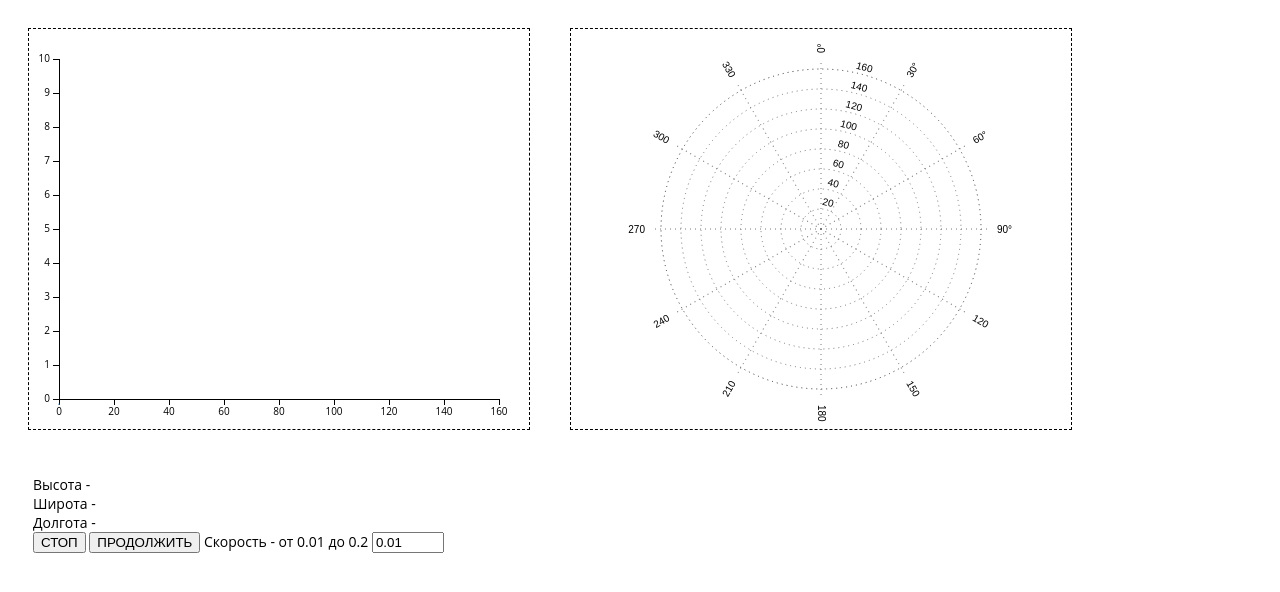
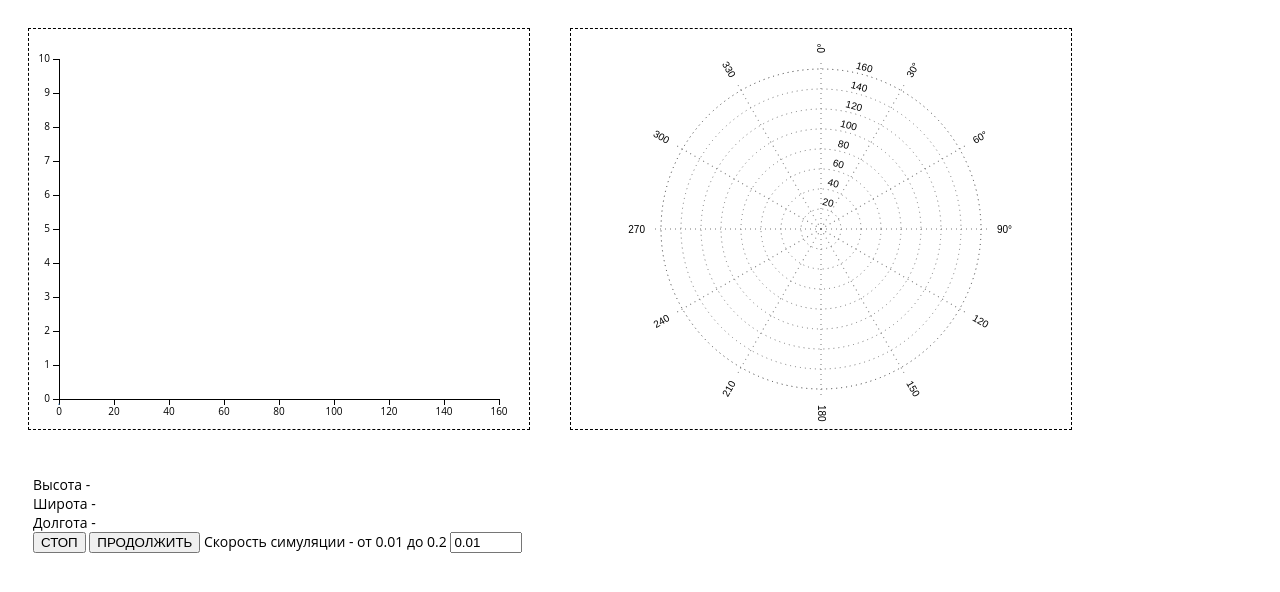
Before and after one commit to lkatartn/zondie, a website with bundled scripts: page index.html in a window 1280 px wide. Built offline with nearby package versions, Linux system fonts and the light colour scheme.

Commit message:
label for speed

```diff
--- a/index.html
+++ b/index.html
@@ -17,7 +17,7 @@
 			Долгота - <span id="text-longitude"></span><br />
 			<button id="stop">СТОП</button>
 			<button id="resume">ПРОДОЛЖИТЬ</button>
-			<label for="zsp">Скорость - от 0.01 до 0.2</label>
+			<label for="zsp">Скорость симуляции - от 0.01 до 0.2</label>
 			<input id="zsp" type="number" min="0.01" max="0.2" step="0.01" value="0.01" onchange="window.zondiespeed = +this.value"/>
 		</div>
 	</div>
```
